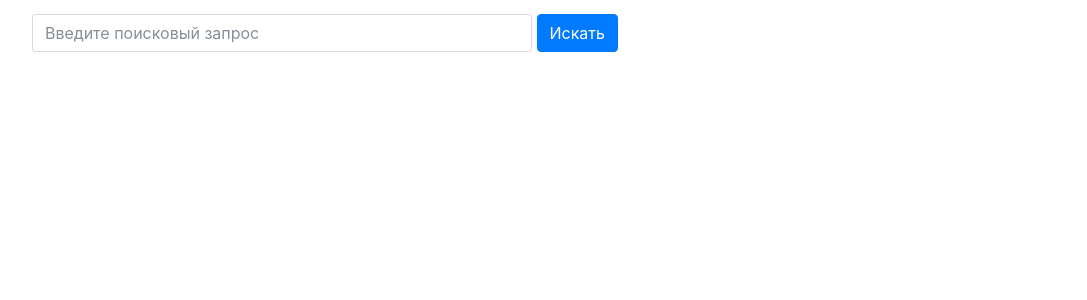
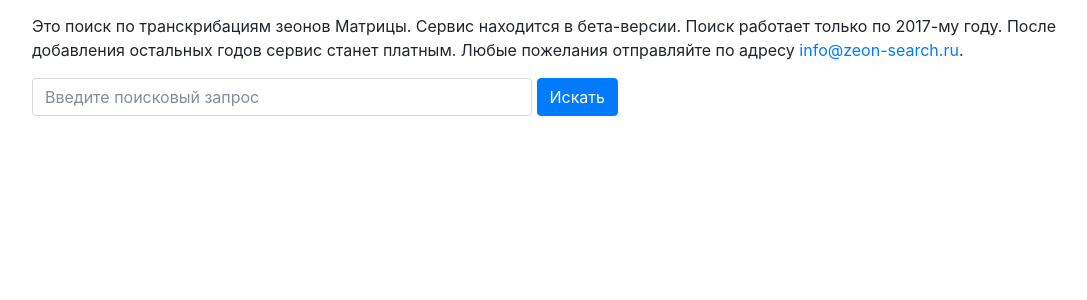
Before and after one commit to glader/ZeonSearch, a Django app: page / in a window 1280 px wide. Shown: the part 56-356 px from the top of the page, without its empty margins (53-1140 px from the left). Run offline with Django 3.2, Linux system fonts and the light colour scheme; some libraries are stand-ins or nearby versions.

Commit message:
Краткое описание

```diff
--- a/core/templates/core/index.html
+++ b/core/templates/core/index.html
@@ -20,6 +20,9 @@
     <!-- Example row of columns -->
     <div class="row">
         <div class="col-md-12">
+            <p>Это поиск по транскрибациям зеонов Матрицы. Сервис находится в бета-версии. Поиск работает только по 2017-му году.
+               После добавления остальных годов сервис станет платным. Любые пожелания отправляйте по адресу
+              <a href="mailto:info@zeon-search.ru">info@zeon-search.ru</a>.</p>
             <form class="form-inline" method="GET">
                 <input type="text" name="query" class="form-control" placeholder="Введите поисковый запрос"
                        value="{{ query }}" style="width: 500px"> &nbsp;
```
